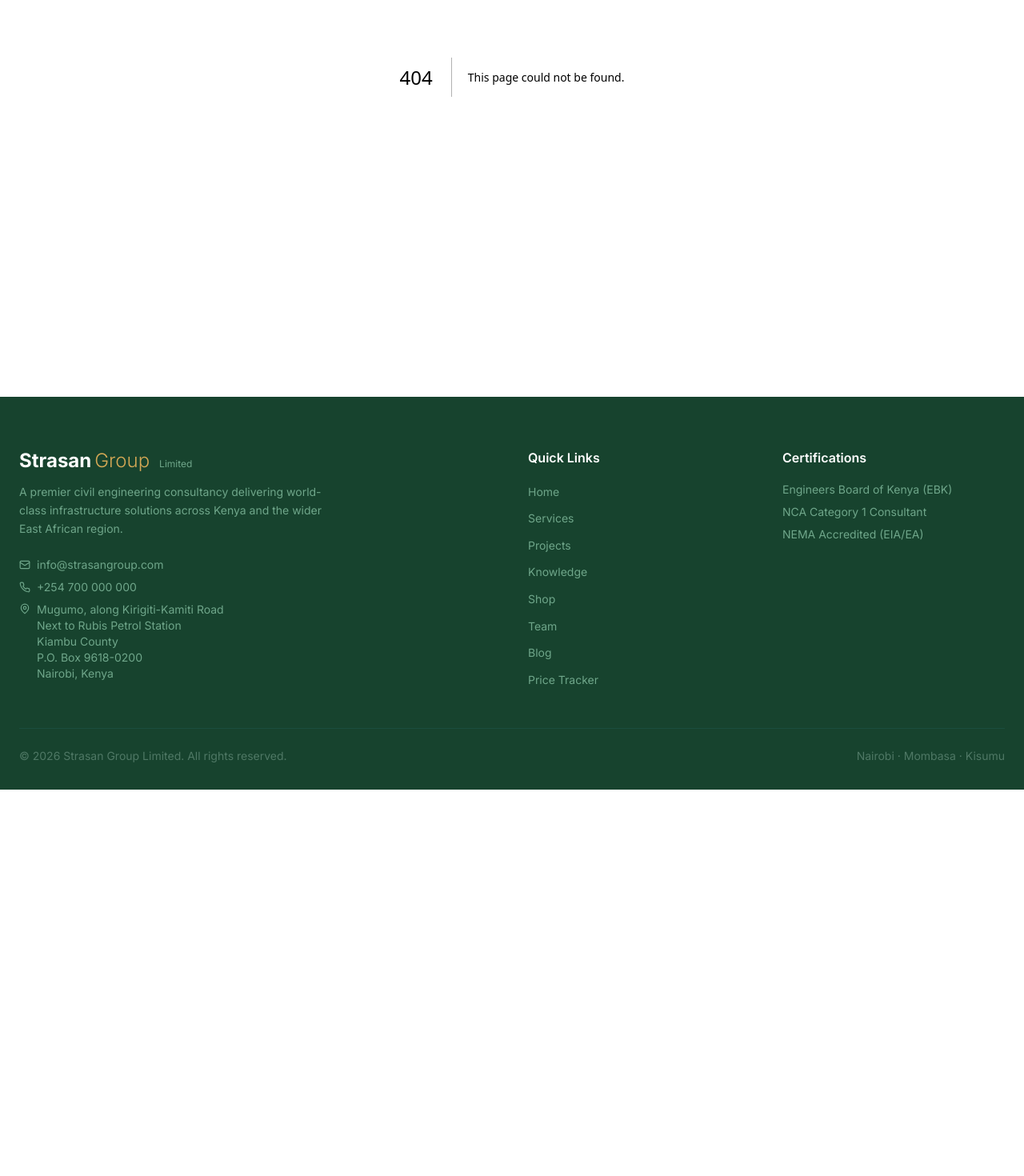
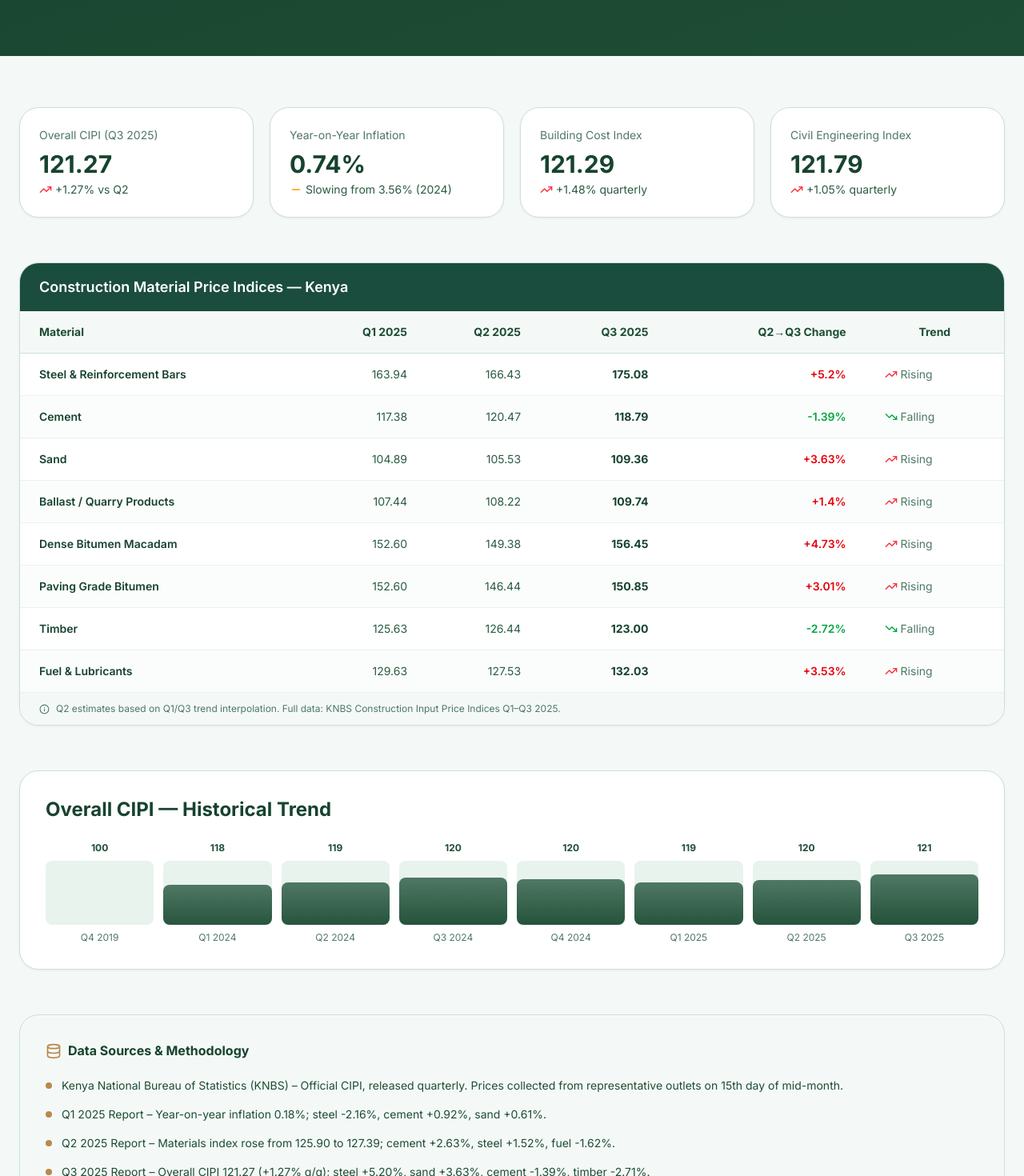
Before and after one commit to Ghola-Kodi/strasan, a Next.js app: page /prices in a window 1280 px wide. Before the commit this address had no page. Shown: the part 380-1850 px from the top of the page at 80% size. Before the commit the page ends 1367 px from the top, so only its background shows below. Built offline with nearby package versions, Linux system fonts and the light colour scheme.

Commit message:
Create page.tsx

```diff
--- /dev/null
+++ b/app/prices/page.tsx
@@ -0,0 +1,141 @@
+import { TrendingUp, TrendingDown, Minus, Database, Info } from 'lucide-react'
+import { PRICE_MATERIALS, OVERALL_CIPI } from '@/lib/data'
+
+export const metadata = {
+  title: 'Construction Material Price Tracker – Strasan Group',
+  description: 'Kenya Construction Input Price Indices (CIPI) Q1–Q3 2025 from KNBS official data.',
+}
+
+function pct(a: number, b: number) {
+  return (((b - a) / a) * 100).toFixed(2)
+}
+
+function TrendIcon({ trend }: { trend: string }) {
+  if (trend === 'up')   return <TrendingUp  className="text-red-500"   size={16}/>
+  if (trend === 'down') return <TrendingDown className="text-green-600" size={16}/>
+  return <Minus className="text-amber-500" size={16}/>
+}
+
+export default function PricesPage() {
+  return (
+    <div>
+      <section className="bg-gradient-to-br from-forest-900 to-forest-700 text-white py-20">
+        <div className="max-w-7xl mx-auto px-6">
+          <p className="text-gold-400 font-semibold uppercase tracking-wider text-sm mb-3">Market Intelligence</p>
+          <h1 className="text-4xl md:text-5xl font-bold mb-4">Construction Material Price Tracker</h1>
+          <p className="text-forest-200 text-lg max-w-2xl">
+            Quarterly Construction Input Price Indices (CIPI) for Kenya.
+            Data sourced from Kenya National Bureau of Statistics (KNBS) official reports.
+          </p>
+          <div className="mt-6 inline-flex items-center gap-2 bg-gold-500 bg-opacity-20 border border-gold-400 text-gold-300 px-4 py-2 rounded-full text-sm">
+            <Database size={14}/> Official Government Data · Base: Q4 2019 = 100
+          </div>
+        </div>
+      </section>
+
+      <div className="max-w-7xl mx-auto px-6 py-16">
+        <div className="grid grid-cols-2 md:grid-cols-4 gap-5 mb-14">
+          {[
+            { label: 'Overall CIPI (Q3 2025)',  value: '121.27', sub: '+1.27% vs Q2',           trend: 'up' },
+            { label: 'Year-on-Year Inflation',   value: '0.74%',  sub: 'Slowing from 3.56% (2024)', trend: 'neutral' },
+            { label: 'Building Cost Index',      value: '121.29', sub: '+1.48% quarterly',       trend: 'up' },
+            { label: 'Civil Engineering Index',  value: '121.79', sub: '+1.05% quarterly',       trend: 'up' },
+          ].map(c => (
+            <div key={c.label} className="card p-6">
+              <p className="text-forest-500 text-sm mb-2">{c.label}</p>
+              <p className="text-3xl font-bold text-forest-900 mb-1">{c.value}</p>
+              <div className="flex items-center gap-1 text-sm">
+                <TrendIcon trend={c.trend}/>
+                <span className="text-forest-600">{c.sub}</span>
+              </div>
+            </div>
+          ))}
+        </div>
+
+        <div className="card overflow-hidden mb-14">
+          <div className="bg-forest-800 text-white px-6 py-4 font-semibold text-lg">Construction Material Price Indices — Kenya</div>
+          <div className="overflow-x-auto">
+            <table className="w-full text-sm">
+              <thead>
+                <tr className="bg-forest-50 text-forest-700 font-semibold border-b border-forest-200">
+                  <th className="text-left px-6 py-4">Material</th>
+                  <th className="text-right px-4 py-4">Q1 2025</th>
+                  <th className="text-right px-4 py-4">Q2 2025</th>
+                  <th className="text-right px-6 py-4">Q3 2025</th>
+                  <th className="text-right px-6 py-4">Q2→Q3 Change</th>
+                  <th className="px-6 py-4">Trend</th>
+                </tr>
+              </thead>
+              <tbody>
+                {PRICE_MATERIALS.map((m, i) => {
+                  const change = parseFloat(pct(m.q2, m.q3))
+                  return (
+                    <tr key={m.name} className={`border-b border-forest-100 ${i % 2 === 0 ? '' : 'bg-forest-50/40'}`}>
+                      <td className="px-6 py-4 font-semibold text-forest-900">{m.name}</td>
+                      <td className="px-4 py-4 text-right text-forest-600">{m.q1.toFixed(2)}</td>
+                      <td className="px-4 py-4 text-right text-forest-600">{m.q2.toFixed(2)}</td>
+                      <td className="px-6 py-4 text-right font-bold text-forest-900">{m.q3.toFixed(2)}</td>
+                      <td className={`px-6 py-4 text-right font-semibold ${change > 0 ? 'text-red-600' : 'text-green-600'}`}>
+                        {change > 0 ? '+' : ''}{change}%
+                      </td>
+                      <td className="px-6 py-4">
+                        <div className="flex items-center gap-1">
+                          <TrendIcon trend={m.trend}/>
+                          <span className="text-forest-500 capitalize">{m.trend === 'up' ? 'Rising' : 'Falling'}</span>
+                        </div>
+                      </td>
+                    </tr>
+                  )
+                })}
+              </tbody>
+            </table>
+          </div>
+          <div className="px-6 py-3 bg-forest-50 text-forest-500 text-xs flex items-center gap-2">
+            <Info size={13}/> Q2 estimates based on Q1/Q3 trend interpolation. Full data: KNBS Construction Input Price Indices Q1–Q3 2025.
+          </div>
+        </div>
+
+        <div className="card p-8 mb-14">
+          <h2 className="text-2xl font-bold text-forest-900 mb-6">Overall CIPI — Historical Trend</h2>
+          <div className="grid grid-cols-4 md:grid-cols-8 gap-3">
+            {OVERALL_CIPI.map(q => {
+              const heightPct = ((q.value - 95) / 30) * 100
+              return (
+                <div key={q.quarter} className="flex flex-col items-center gap-2">
+                  <span className="text-xs font-bold text-forest-700">{q.value.toFixed(0)}</span>
+                  <div className="w-full bg-forest-100 rounded-lg overflow-hidden" style={{ height: 80 }}>
+                    <div className="w-full bg-gradient-to-t from-forest-700 to-forest-500 rounded-lg"
+                      style={{ height: `${heightPct}%`, marginTop: `${100 - heightPct}%` }}/>
+                  </div>
+                  <span className="text-xs text-forest-500 text-center leading-tight">{q.quarter}</span>
+                </div>
+              )
+            })}
+          </div>
+        </div>
+
+        <div className="bg-forest-50 border border-forest-200 rounded-3xl p-8 mb-8">
+          <h3 className="font-bold text-forest-900 mb-5 flex items-center gap-2"><Database size={20} className="text-gold-500"/> Data Sources & Methodology</h3>
+          <div className="space-y-4">
+            {[
+              'Kenya National Bureau of Statistics (KNBS) – Official CIPI, released quarterly. Prices collected from representative outlets on 15th day of mid-month.',
+              'Q1 2025 Report – Year-on-year inflation 0.18%; steel -2.16%, cement +0.92%, sand +0.61%.',
+              'Q2 2025 Report – Materials index rose from 125.90 to 127.39; cement +2.63%, steel +1.52%, fuel -1.62%.',
+              'Q3 2025 Report – Overall CIPI 121.27 (+1.27% q/q); steel +5.20%, sand +3.63%, cement -1.39%, timber -2.71%.',
+            ].map(s => (
+              <div key={s} className="flex items-start gap-3 text-sm text-forest-700">
+                <div className="w-2 h-2 rounded-full bg-gold-500 mt-1.5 shrink-0"/>
+                {s}
+              </div>
+            ))}
+          </div>
+        </div>
+
+        <div className="flex items-start gap-3 text-sm text-forest-500 bg-white border border-forest-100 rounded-2xl p-5">
+          <Info size={16} className="mt-0.5 shrink-0 text-gold-500"/>
+          <p>Disclaimer: Indices are based on KNBS official data and are for informational purposes only. Actual prices may vary by region and supplier. Base year: Q4 2019 = 100.</p>
+        </div>
+      </div>
+    </div>
+  )
+}
```
